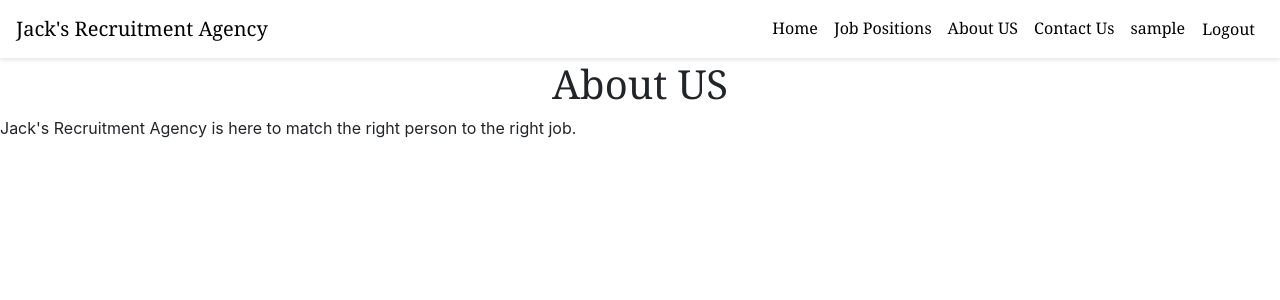
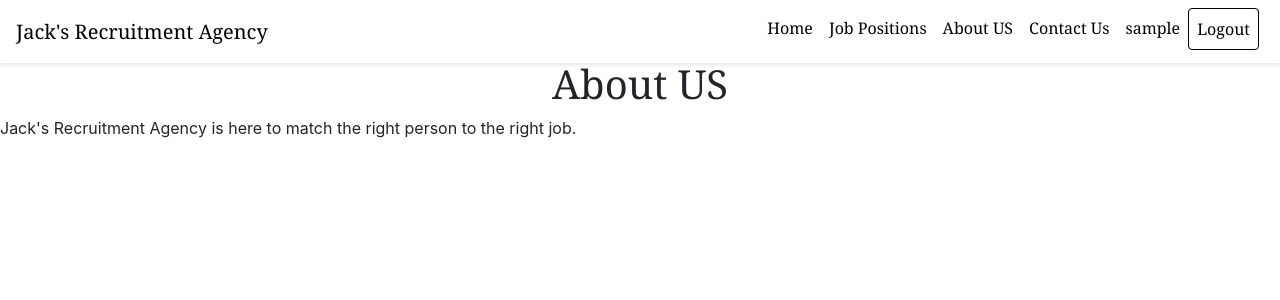
Before and after one commit to JackPflaum/RecruitmentWebsite, a Django app: page /about_us/ in a window 1280 px wide. Shown: the top 300 px of the page. Run offline with Django 4.2, Linux system fonts and the light colour scheme; the visitor is signed in with stand-in values (Sample User, id 1); some libraries are stand-ins or nearby versions.

Commit message:
change nav link styling. Colour, buttons and hover.

```diff
--- a/RecruitmentWebsite/static/css/style.css
+++ b/RecruitmentWebsite/static/css/style.css
@@ -18,15 +18,15 @@ h1, h2, h3, h4, h5, h6 {
 }
 
 /*-------------------------------------Navigation Bar-------------------------------------------*/
-.navbar-light .navbar-nav .nav-link {  /*navbar links*/
+.navbar-light .navbar-nav .nav-link {  /*navbar links text color black*/
     color: black;
 }
 
-.navbar-light .navbar-nav .nav-link:first-child {  /*navbar 'home' link*/
+.navbar-light .navbar-nav .nav-link:first-child {  /*navbar 'home' link text color black*/
     color: black;
 }
 
-.navbar-light .navbar-brand {  /*navbar 'Jack's Recruitment Agency' link*/
+.navbar-light .navbar-brand {  /*navbar 'Jack's Recruitment Agency' link text color black*/
     color: black;
 }
 
@@ -36,9 +36,54 @@ h1, h2, h3, h4, h5, h6 {
     font-family: Georgia, 'Times New Roman', Times, serif;
 }
 
-.navbar-nav.flex-nowrap {  /*stop links words dropping down to another line when screen shrinks*/
+.navbar-nav.flex-nowrap {  /*stop links second word dropping down to another line when screen shrinks*/
     white-space: nowrap;
   }
+
+.nav-button {  /*custom navigation button for login, logout and register*/
+    border: 1px solid black;
+    background-color: white;
+    margin-right: 5px;
+}
+
+.nav-button:hover {
+    background-color: black;
+    color: white;
+}
+
+.navbar-light .navbar-nav .nav-link:hover { /*non-user navigation links text color on hover*/
+    color: aquamarine;
+}
+
+.navbar-light .navbar-nav .nav-link.nav-button:hover { /*login, logout and register navigation links text color on hover*/
+    color: white;
+}
+
+.navbar .navbar-collapse .nav-link.nav-button { /*login, logout and register nav links for nav collapse view*/
+    display: inline-block;
+    width: auto;
+    text-align: center;
+    padding: 0.5rem;
+    margin-bottom: 5px;
+}
+
+.navbar .navbar-collapse .nav-user-link {  /*navigation bar user link for nav collapse view*/
+    display: inline-block;
+    width: auto;
+    text-align: center;
+    padding: 0.5rem;
+}
+
+@media (max-width: 767.98px) {
+    .navbar-nav .contact-underline::after {  /*underline 'Contact Us' link when navbar is collapsed*/
+      content: "";
+      display: block;
+      width: 25%;
+      height: 1px;
+      background-color: aquamarine;
+    }
+  }
+
 
 
 
@@ -64,25 +109,6 @@ body {
     height: 4px; /* Adjust the height as needed */
     background-color: aquamarine; /* Adjust the color as needed */
   }
-
-.home-container {
-    display: flex;
-    justify-content: center;
-    align-items: center;
-    height: 100vh;
-}
-
-.home-flexbox {
-    display: flex;
-    flex-direction: column;
-    justify-content: center;
-    width: 30%;
-    text-align: center;
-}
-
-.home-flexbox h3 {
-    color: white;
-}
 
 .home-image-container {
     padding-top: 5px;
@@ -114,6 +140,7 @@ body {
 .card {
     margin: 10px 10px;
     max-width: 800px;
+    box-shadow: 0 2px 4px rgba(0, 0, 0, 0.2);
 }
 
 @media (max-width: 768px) {
--- a/RecruitmentWebsite/templates/base.html
+++ b/RecruitmentWebsite/templates/base.html
@@ -31,12 +31,12 @@
         <a class="nav-link" href="{% url 'about_us' %}">About US</a>
       </li>
       <li class="nav-item">
-        <a class="nav-link" href="{% url 'contact_us' %}">Contact Us</a>
+        <a class="nav-link contact-underline" href="{% url 'contact_us' %}">Contact Us</a>
       </li>
 
       {% if user.is_authenticated %}
       <li class="nav-item">
-        <a class="nav-link" href="{% url 'user_profile' user.id %}">{{ user.username }}</a>
+        <a class="nav-link nav-user-link" href="{% url 'user_profile' user.id %}">{{ user.username }}</a>
       </li>
       <li class="nav-item">
         <a class="nav-link btn nav-button" href="{% url 'logout' %}">Logout</a>
```
